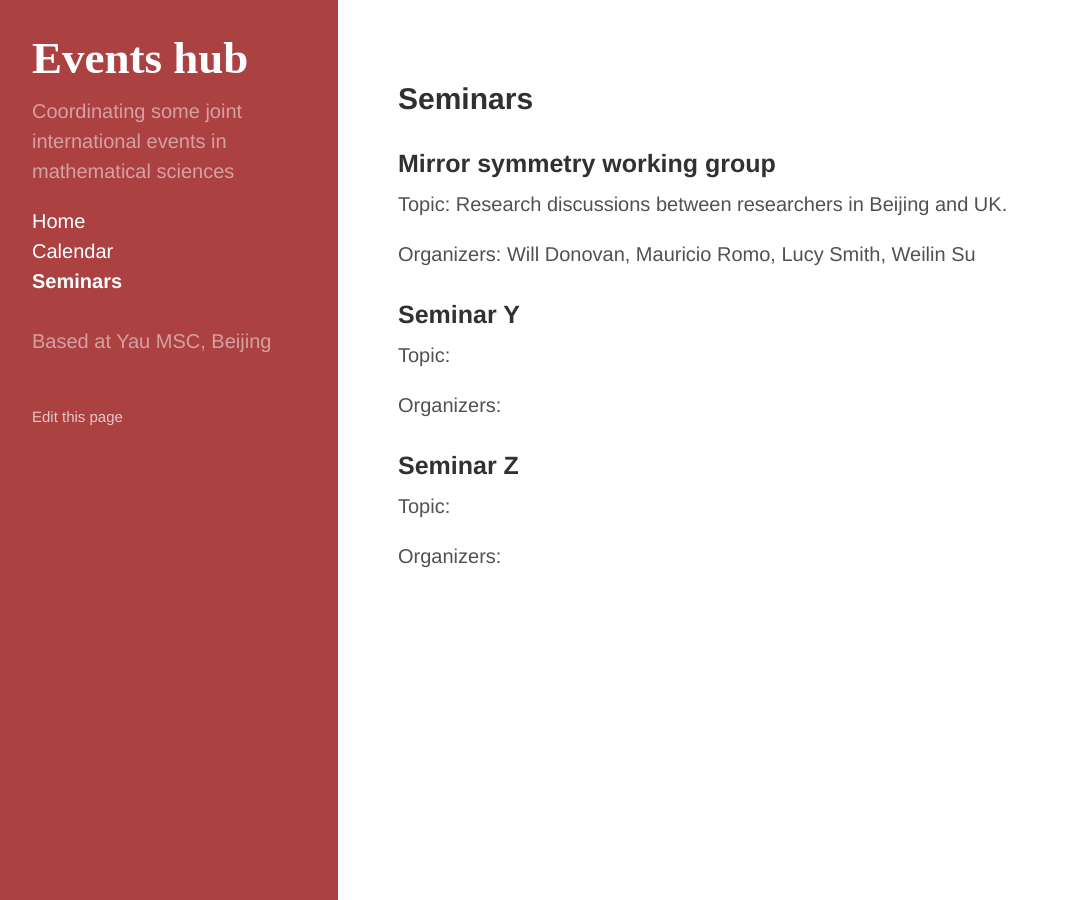
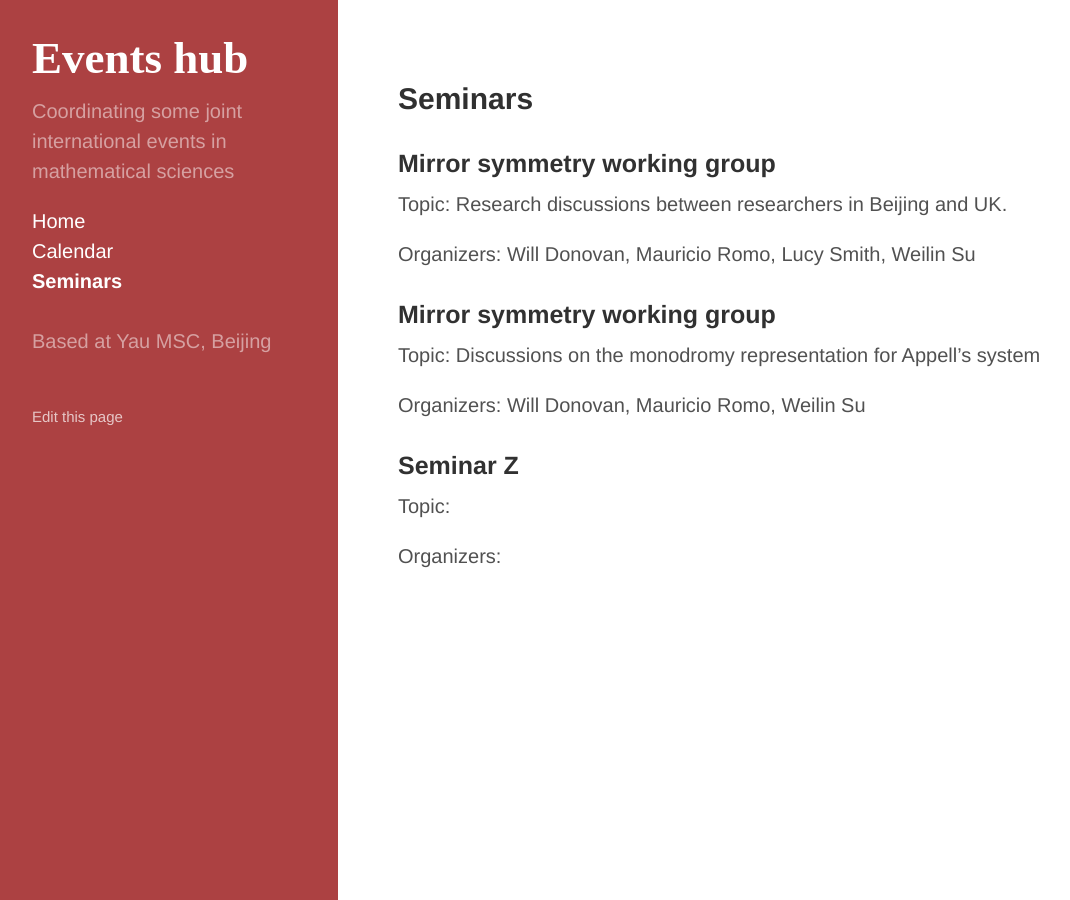
Before and after one commit to yau-msc-events/yau-msc-events.github.io, a Jekyll site: the page built from seminars.md, in a window 1280 px wide. Shown: the whole page, without its empty margins (2-1072 px from the left). Built offline with Jekyll 4.4.1, drawn with Linux system fonts in a browser that asks for light colours.

Commit message:
Update seminars.md

```diff
--- a/seminars.md
+++ b/seminars.md
@@ -11,11 +11,11 @@
 
 
 
-### Seminar Y
+### Mirror symmetry working group
 
-Topic:
+Topic: Discussions on the monodromy representation for Appell's system
 
-Organizers:
+Organizers: Will Donovan, Mauricio Romo, Weilin Su
 
 
 
```
